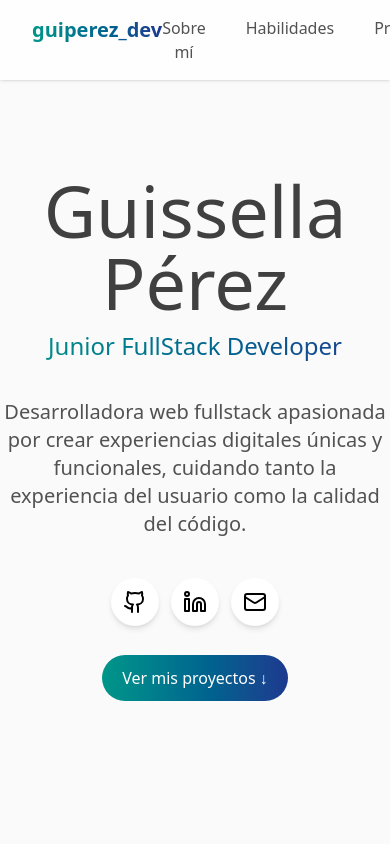
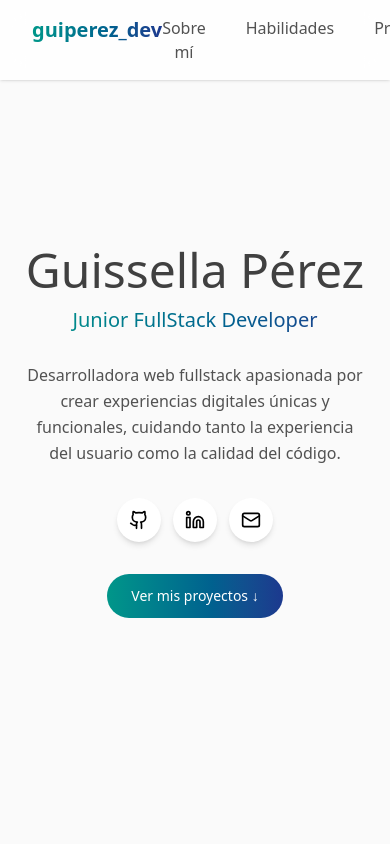
Before and after one commit to guiss26/portafolio-guissella, a React (Vite) app: page / in a window 390 px wide. Shown: the top 844 px of the page. Built offline with nearby package versions, Linux system fonts and the light colour scheme.

Commit message:
feat(hero): add responsive layout to hero section

```diff
--- a/src/components/Hero.jsx
+++ b/src/components/Hero.jsx
@@ -3,29 +3,31 @@ import { Github, Linkedin, Mail } from 'lucide-react';
 export default function Hero() {
     return (
         <>
-            <section id="hero" className="min-h-screen flex items-center justify-center gap-5 py-20">
-                <div className="max-w-2xl mx-auto flex flex-col gap-5 py-5">
+            <section id="hero" className="min-h-screen flex items-center justify-center px-6 md:px-10 py-20">
+                <div className="max-w-2xl mx-auto flex flex-col gap-5 py-5 text-center">
                     <div className="flex flex-col gap-3">
-                        <h1 className="text-7xl mt-5 font-medium text-neutral-700">Guissella Pérez</h1>
-                        <span className="text-2xl bg-linear-to-r from-teal-600 to-blue-900 bg-clip-text text-transparent">Junior FullStack Developer</span>
-                        <p className="text-xl mt-6 text-neutral-600 max-w-2xl mx-auto">Desarrolladora web fullstack apasionada por crear experiencias digitales únicas y funcionales, cuidando tanto la experiencia del usuario como la calidad del código.
+                        <h1 className="text-5xl sm:text-6xl md:text-7xl mt-5 font-medium text-neutral-700">Guissella Pérez</h1>
+                        <span className="text-xl md:text-2xl bg-linear-to-r from-teal-600 to-blue-900 bg-clip-text text-transparent">Junior FullStack Developer</span>
+                        <p className="text-base md:text-xl mt-4 md:mt-6 text-neutral-600 max-w-2xl mx-auto leading-relaxed">Desarrolladora web fullstack apasionada por crear experiencias digitales únicas y funcionales, cuidando tanto la experiencia del usuario como la calidad del código.
                         </p>
                     </div>
-                    <div className="flex items-center justify-center gap-3 my-5">
+
+                    <div className="flex items-center justify-center gap-3 my-3 md:my-5">
                         <a href="https://github.com/guiss26" target="_blank" rel="noopener noreferrer" className="bg-white rounded-full p-3 hover:bg-neutral-100 shadow-md transition-colors" >
-                            <Github />
+                            <Github size={20}/>
                         </a>
 
                         <a href="https://www.linkedin.com/in/guissella-p%C3%A9rez/" target="_blank" rel="noopener noreferrer" className="bg-white rounded-full p-3 hover:bg-neutral-100 shadow-md transition-colors" >
-                            <Linkedin />
+                            <Linkedin size={20}/>
                         </a>
 
                         <a href="mailto:guissella584@gmail.com" rel="noopener noreferrer" className="bg-white rounded-full p-3 hover:bg-neutral-100 shadow-md transition-colors" >
-                            <Mail />
+                            <Mail size={20}/>
                         </a>
                     </div>
+
                     <div>
-                        <a href="#proyects" className="py-3 px-5 rounded-full text-white bg-linear-to-r from-teal-600 to-blue-900 hover:shadow-lg transition-shadow">Ver mis proyectos ↓</a>
+                        <a href="#proyects" className="inline-block py-3 px-6 rounded-full text-white bg-linear-to-r from-teal-600 to-blue-900 hover:shadow-lg transition-shadow text-sm md:text-base">Ver mis proyectos ↓</a>
                     </div>
                 </div>
 
```
